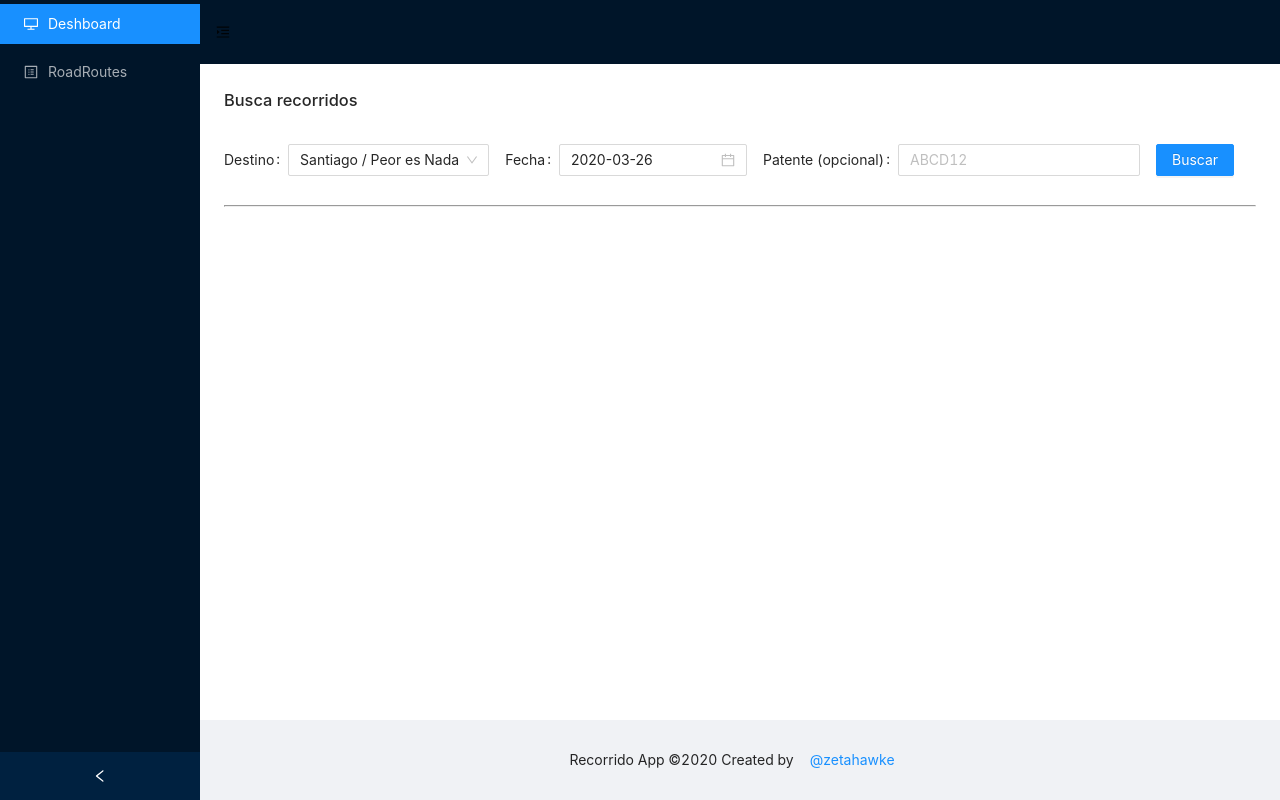
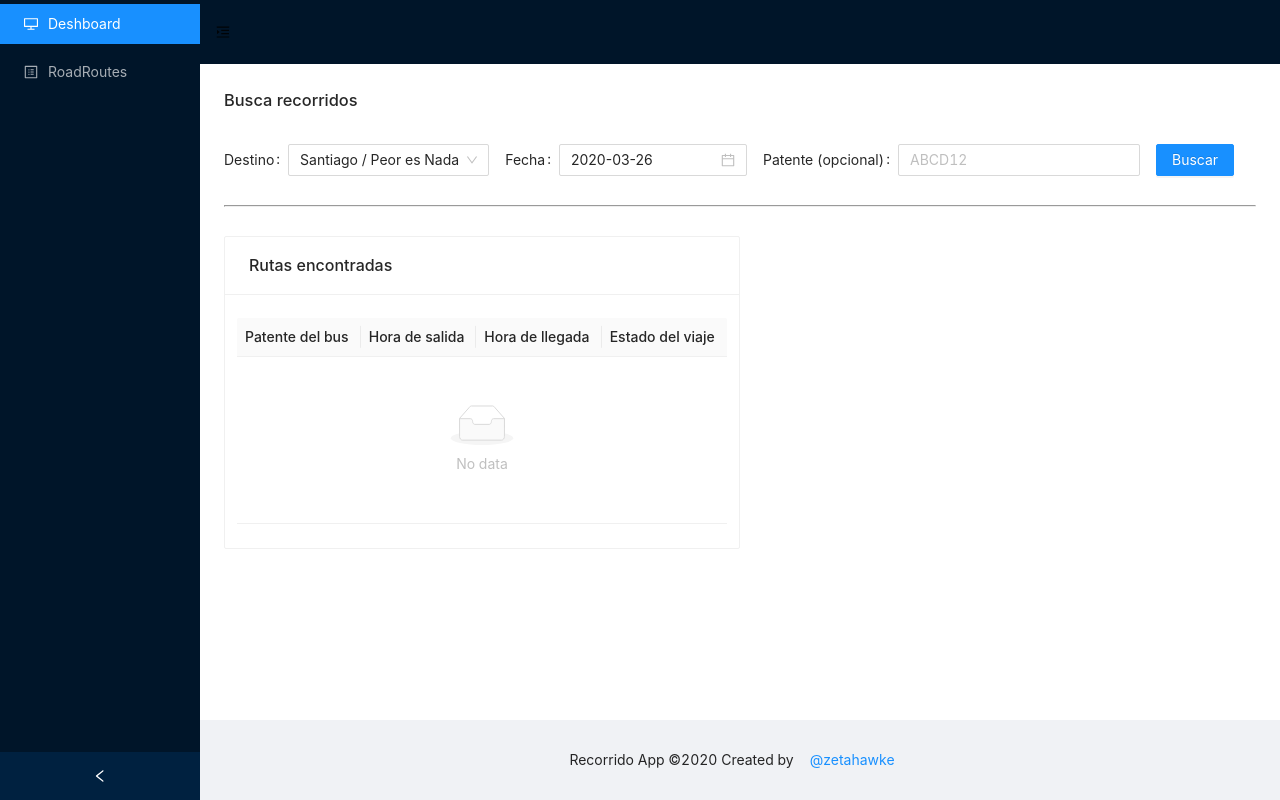
Before and after one commit to zetahawke/recorrido-app, a React (Create React App) app: page / in a window 1280 px wide. Built offline with nearby package versions, Linux system fonts and the light colour scheme.

Commit message:
Feat: Adding data to render inside table

```diff
--- a/src/components/main/pages/routes/table.js
+++ b/src/components/main/pages/routes/table.js
@@ -1,8 +1,62 @@
 import React from 'react';
+import { Table, Row, Col, Card } from 'antd';
 
-const RoutesTable = results => {
+const { Column } = Table;
+const routesTableProps = {
+  scroll: { x: 490 },
+  size: 'small',
+  showHeader: true
+}
+
+const RoutesTable = ({results}) => {
   return (
     <>
+      <Row gutter={24}>
+        <Col>
+          <Card title={'Rutas encontradas'}>
+            <Row gutter={24}>
+              <Table {...routesTableProps} dataSource={results}>
+                <Column
+                  title='Patente del bus'
+                  dataIndex='patent'
+                  render={
+                    value => {
+                      return value;
+                    }
+                  }
+                />
+                <Column
+                  title='Hora de salida'
+                  dataIndex='out'
+                  render={
+                    value => {
+                      return value
+                    }
+                  }
+                />
+                <Column
+                  title='Hora de llegada'
+                  dataIndex='arrive'
+                  render={
+                    value => {
+                      return value
+                    }
+                  }
+                />
+                <Column
+                  title='Estado del viaje'
+                  dataIndex='status'
+                  render={
+                    value => {
+                      return value
+                    }
+                  }
+                />
+              </Table>
+            </Row>
+          </Card>
+        </Col>
+      </Row>
     </>
   );
 }
```
